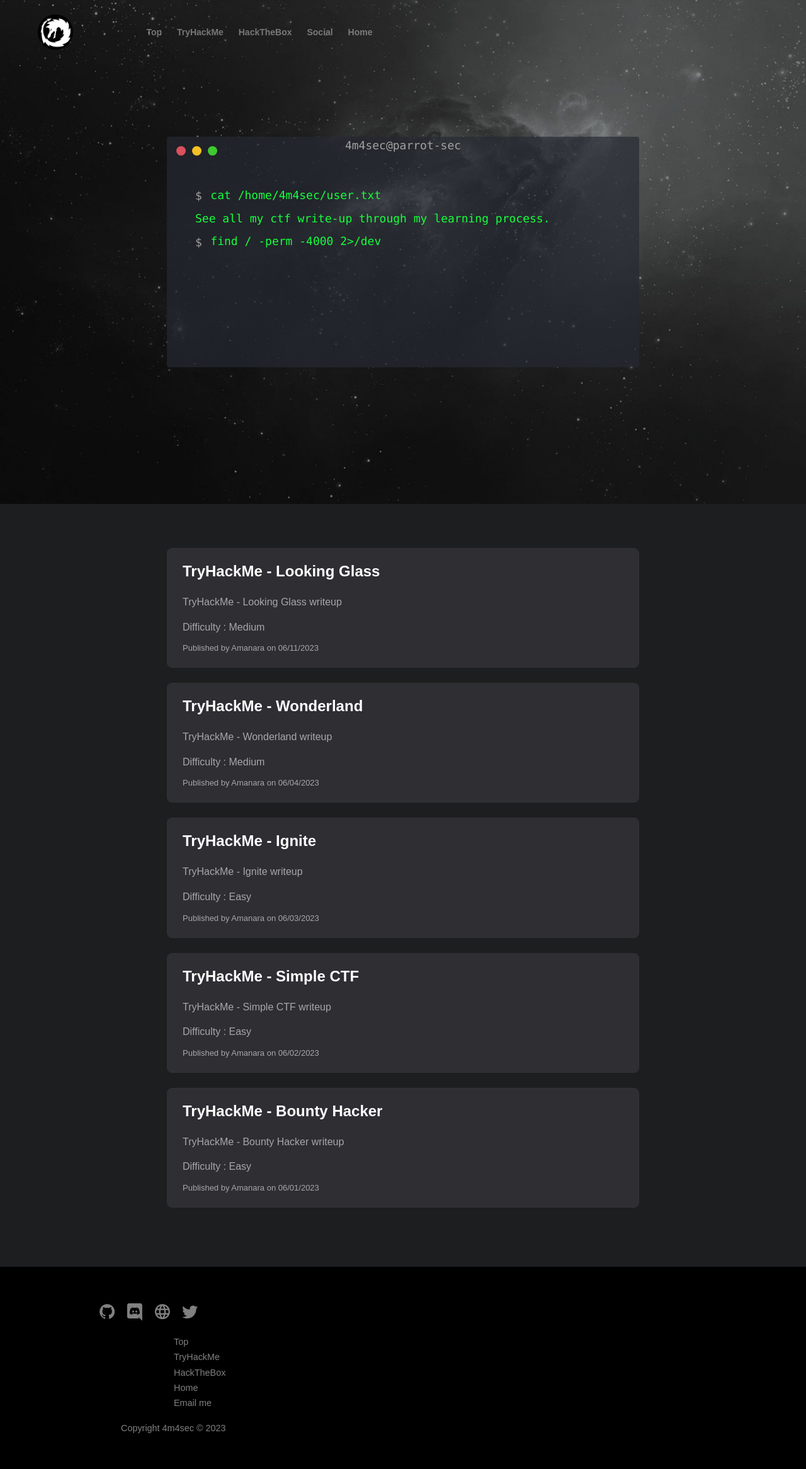
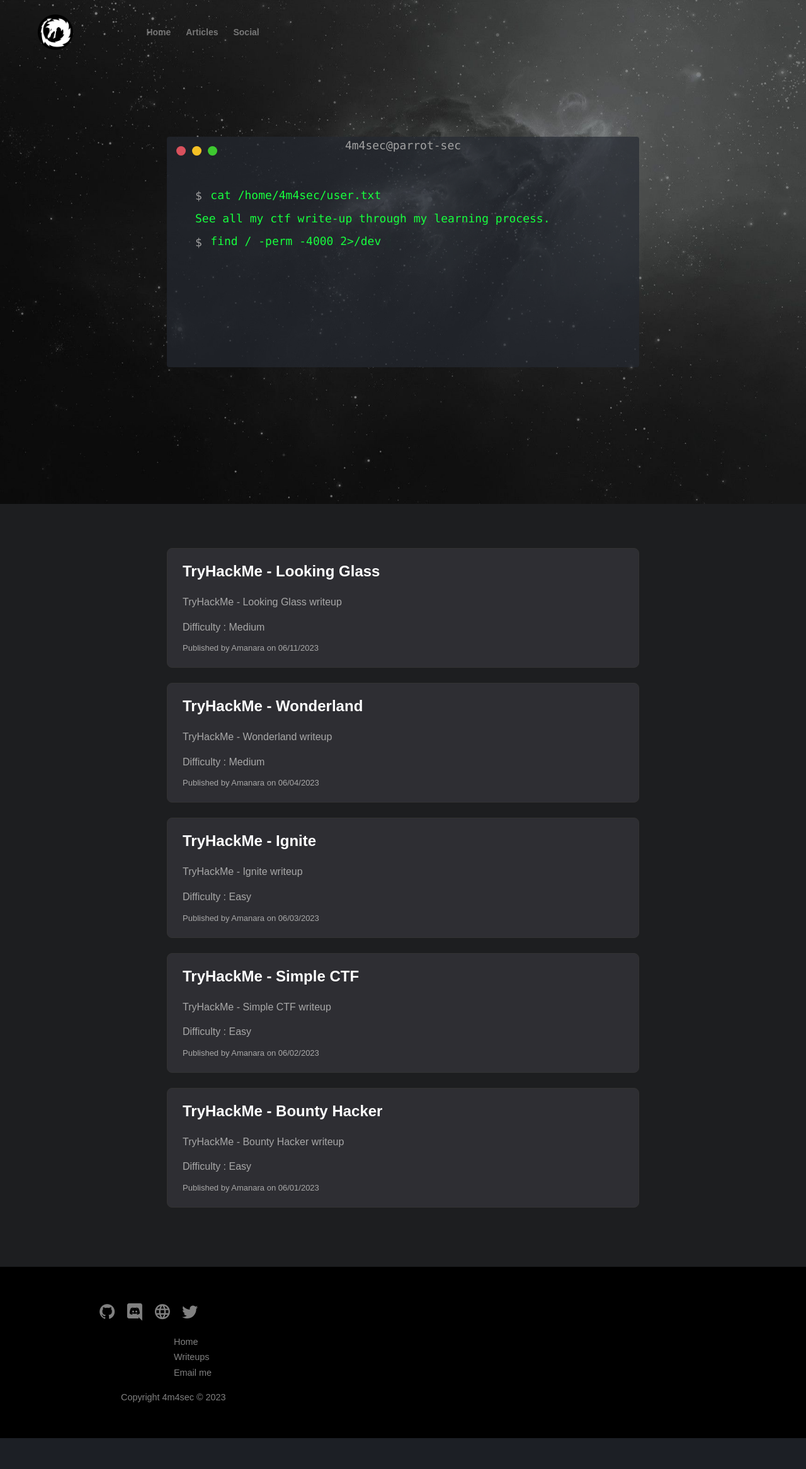
Before and after one commit to dawnl3ss/dawnl3ss.github.io, a PHP site: page /writeups in a window 1280 px wide. Shown: the whole page at 63% size. After the commit the page ends 2283 px from the top, so only its background shows below. Run offline with PHP 8.4, Linux system fonts and the light colour scheme.

Commit message:
update [2.4.0] : change footer

```diff
--- a/assets/css/index.css
+++ b/assets/css/index.css
@@ -713,7 +713,7 @@ a {
 }
 
 #expl {
-    margin-left: 20%;
+    margin-left: 18%;
 }
 
 
--- a/index.html
+++ b/index.html
@@ -190,9 +190,7 @@
 
                 <div id="expl" class="row">
                     <ul>
-                        <li><a class="smoothscroll" href="#top"> Home </a></li>
-                        <li><a class="smoothscroll" href="#skills"> Skills </a></li>
-                        <li><a class="smoothscroll" href="#projects"> Projects </a></li>
+                        <li><a href="./"> Home </a></li>
                         <li><a href="writeups/"> Writeups </a></li>
                         <li><a href="mailto:4m4Sec@protonmail.com"> Email me </a></li>
                     </ul>
--- a/writeups/index.html
+++ b/writeups/index.html
@@ -31,11 +31,9 @@
             <div class="header-content">
                 <nav class="row header-nav-wrap">
                     <ul class="header-nav">
-                        <li><a class="smoothscroll" href="#top"> Top </a></li>
-                        <li><a class="smoothscroll" href="#thm"> TryHackMe </a></li>
-                        <li><a class="smoothscroll" href="#htb"> HackTheBox </a></li>
+                        <li><a class="smoothscroll" href="../"> Home </a></li>
+                        <li><a class="smoothscroll" href="#wt-articles"> Articles </a></li>
                         <li><a class="smoothscroll" href="#social"> Social </a></li>
-                        <li><a href="../"> Home </a></li>
                     </ul>
                 </nav>
             </div>
@@ -86,10 +84,8 @@
 
                 <div id="expl" class="row">
                     <ul>
-                        <li><a class="smoothscroll" href="#top"> Top </a></li>
-                        <li><a class="smoothscroll" href="#thm"> TryHackMe </a></li>
-                        <li><a class="smoothscroll" href="#htb"> HackTheBox </a></li>
                         <li><a href="../"> Home </a></li>
+                        <li><a href="./"> Writeups </a></li>
                         <li><a href="mailto:4m4Sec@protonmail.com"> Email me </a></li>
                     </ul>
                 </div>
--- a/writeups/thm/ignite/index.html
+++ b/writeups/thm/ignite/index.html
@@ -112,10 +112,8 @@
 
                 <div class="row" id="expl">
                     <ul>
-                        <li><a class="smoothscroll" href="#top"> Top </a></li>
-                        <li><a class="smoothscroll" href="#recon"> Recon </a></li>
-                        <li><a class="smoothscroll" href="#access"> Gaining Access </a></li>
-                        <li><a class="smoothscroll" href="#privesc"> PrivEsc </a></li>
+                        <li><a href="../../../"> Home </a></li>
+                        <li><a href="../../"> Writeups </a></li>
                         <li><a href="mailto:4m4Sec@protonmail.com"> Email me </a></li>
                     </ul>
                 </div>
--- a/writeups/thm/simple-ctf/index.html
+++ b/writeups/thm/simple-ctf/index.html
@@ -305,10 +305,8 @@ root
 
                 <div id="expl" class="row">
                     <ul>
-                        <li><a class="smoothscroll" href="#top"> Top </a></li>
-                        <li><a class="smoothscroll" href="#recon"> Recon </a></li>
-                        <li><a class="smoothscroll" href="#access"> Gaining Access </a></li>
-                        <li><a class="smoothscroll" href="#privesc"> PrivEsc </a></li>
+                        <li><a href="../../../"> Home </a></li>
+                        <li><a href="../../"> Writeups </a></li>
                         <li><a href="mailto:4m4Sec@protonmail.com"> Email me </a></li>
                     </ul>
                 </div>
```
Also changed, not shown: writeups/thm/bounty-hacker/index.html (+3 -6 lines), writeups/thm/looking-glass/index.html (+3 -5 lines), writeups/thm/wonderland/index.html (+3 -5 lines).
